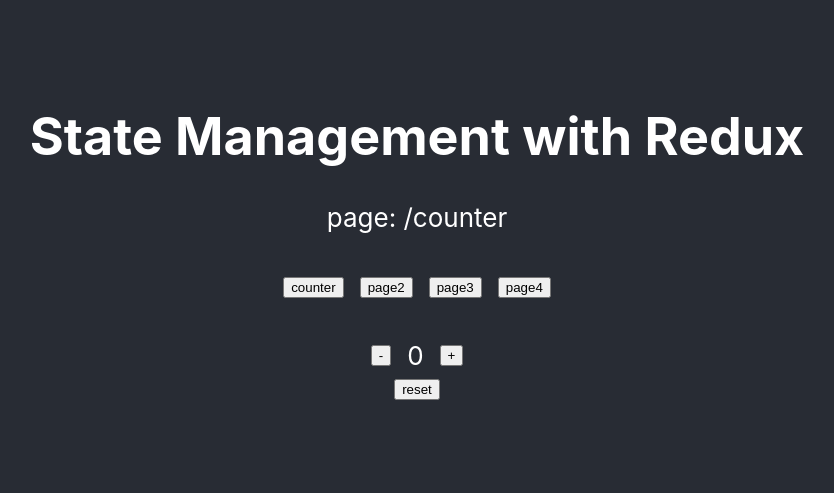
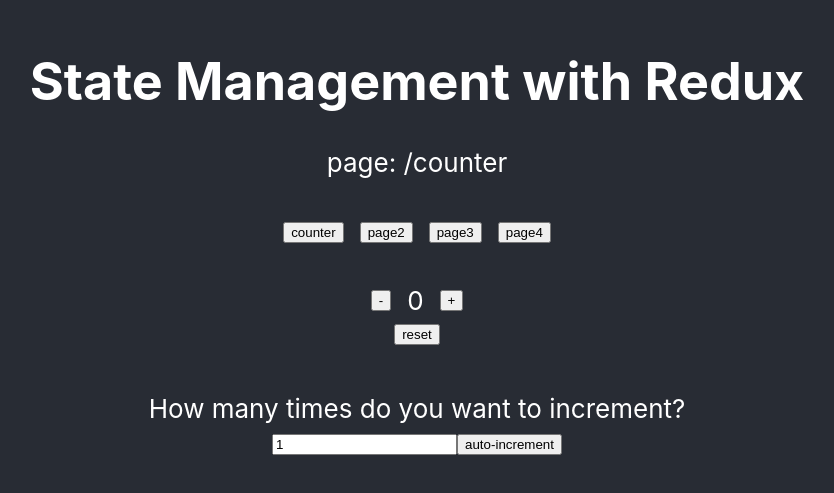
Before and after one commit to mattanglin/redux-examples, a React (Create React App) app: page / in a window 1280 px wide. Shown: the part 165-658 px from the top of the page, without its empty margins (223-1057 px from the left). Built offline with nearby package versions, Linux system fonts and the light colour scheme.

Commit message:
async side-effects with thunks

```diff
--- a/src/App.js
+++ b/src/App.js
@@ -3,6 +3,7 @@
 import { store } from './redux-counter';
 import { Counter } from './Counter';
 import './App.css';
+import { AutoIncrementor } from './AutoIncrementor';
 
 const pages = [
   'counter',
@@ -33,6 +34,9 @@
             ) : (
               <div>
                 Now we're on {currentPage}
+                {currentPage === 'page4' && (
+                  <AutoIncrementor />
+                )}
               </div>
             )}
           </div>
--- /dev/null
+++ b/src/AutoIncrementor.css
@@ -0,0 +1,6 @@
+.auto-incrementor {
+  margin-top: 48px;
+  display: flex;
+  justify-content: center;
+  flex-direction: column;
+}
--- /dev/null
+++ b/src/AutoIncrementor.jsx
@@ -0,0 +1,24 @@
+import React, { useState, useCallback } from 'react';
+import { useDispatch, useSelector } from 'react-redux';
+import { incrementXTimesEverySecondThunk } from './redux-counter';
+import './AutoIncrementor.css';
+
+export const AutoIncrementor = () => {
+  const [incrementCount, setIncrementCount] = useState(1);
+  const handleIncrementChange = useCallback((event) => setIncrementCount(parseInt(event.target.value)), []);
+
+  const isIncrementing = useSelector((store) => store.isIncrementing);
+
+  const dispatch = useDispatch();
+  const autoIncrement = useCallback(() => dispatch(incrementXTimesEverySecondThunk(incrementCount)), [incrementCount, dispatch]);
+
+  return (
+    <div className="auto-incrementor">
+      <label htmlFor="incrementor">How many times do you want to increment?</label>
+      <div className="field">
+        <input id="incrementor" type="number" onChange={handleIncrementChange} value={incrementCount} />
+        <button onClick={autoIncrement} type="button" disabled={isIncrementing}>auto-increment</button>
+      </div>
+    </div>
+  )
+};
--- a/src/Counter.jsx
+++ b/src/Counter.jsx
@@ -1,10 +1,12 @@
 import React, { useCallback } from 'react';
 import { useSelector, useDispatch } from 'react-redux';
 import { incrementCountAction, decrementCountAction, resetCountAction } from './redux-counter';
+import { AutoIncrementor } from './AutoIncrementor';
 import './Counter.css';
 
 export const Counter = () => {
   const count = useSelector((store) => store.count);
+  const isIncrementing = useSelector((store) => store.isIncrementing);
   const dispatch = useDispatch();
 
   const incremenetCount = useCallback(() => dispatch(incrementCountAction()), [dispatch]);
@@ -13,12 +15,16 @@
 
   return (
     <div className="counter">
+      {isIncrementing && (
+        <div>auto-incrementing...</div>
+      )}
       <div className="row">
-        <button onClick={decrementCount} type="button">-</button>
+        <button onClick={decrementCount} type="button" disabled={isIncrementing}>-</button>
         <div>{count}</div>
-        <button onClick={incremenetCount} type="button">+</button>
+        <button onClick={incremenetCount} type="button" disabled={isIncrementing}>+</button>
       </div>
-      <button onClick={resetCount} type="button">reset</button>
+      <button onClick={resetCount} type="button" disabled={isIncrementing}>reset</button>
+      <AutoIncrementor />
     </div>
   )
 
--- a/src/redux-counter.js
+++ b/src/redux-counter.js
@@ -1,25 +1,59 @@
-import { createStore } from 'redux';
+import { createStore, applyMiddleware, compose } from 'redux';
+import thunk from 'redux-thunk';
 
 // Action creators
 export const incrementCountAction = () => ({ type: '@@counter/INCREMENT_COUNT' });
 export const decrementCountAction = () => ({ type: '@@counter/DECREMENT_COUNT' });
 export const resetCountAction = () => ({ type: '@@counter/RESET_COUNT' });
 
-const initialState = { count: 0 };
+export const setIncrementing = (isIncrementing = true) => ({ type: '@@counter/SET_INCREMENTING', payload: isIncrementing });
+
+export const incrementXTimesEverySecondThunk = (x = 0) => {
+  // A "thunk" is a function action
+  return async (dispatch, getState) => {
+    // Set incrementing state
+    dispatch(setIncrementing());
+
+    let timesIncremented = 0;
+    while (timesIncremented < x) {
+      await new Promise((resolve) => {
+        setTimeout(() => {
+          console.log(`Incrementing from ${getState().count}.`);
+          dispatch(incrementCountAction());
+          resolve();
+        }, 1000)
+      });
+      timesIncremented++;
+    }
+
+    // Unset incrementing
+    dispatch(setIncrementing(false));
+  }
+}
+
+const initialState = { count: 0, isIncrementing: false };
 
 export const reducer = (state = initialState, action = {}) => {
   switch (action.type) {
     case '@@counter/INCREMENT_COUNT':
       return {
+        ...state,
         count: state.count + 1,
       };
     case '@@counter/DECREMENT_COUNT':
       return {
+        ...state,
         count: state.count - 1,
       };
     case '@@counter/RESET_COUNT':
       return {
+        ...state,
         count: 0,
+      };
+    case '@@counter/SET_INCREMENTING':
+      return {
+        ...state,
+        isIncrementing: action.payload,
       };
     default:
       return state;
@@ -27,4 +61,13 @@
 
 };
 
-export const store = createStore(reducer, window.__REDUX_DEVTOOLS_EXTENSION__ && window.__REDUX_DEVTOOLS_EXTENSION__());
+
+const composeEnhancers = window.__REDUX_DEVTOOLS_EXTENSION_COMPOSE__ || compose;
+export const store = createStore(
+  reducer,
+  composeEnhancers(
+    applyMiddleware(
+      thunk,
+    ),
+  )
+);
```
